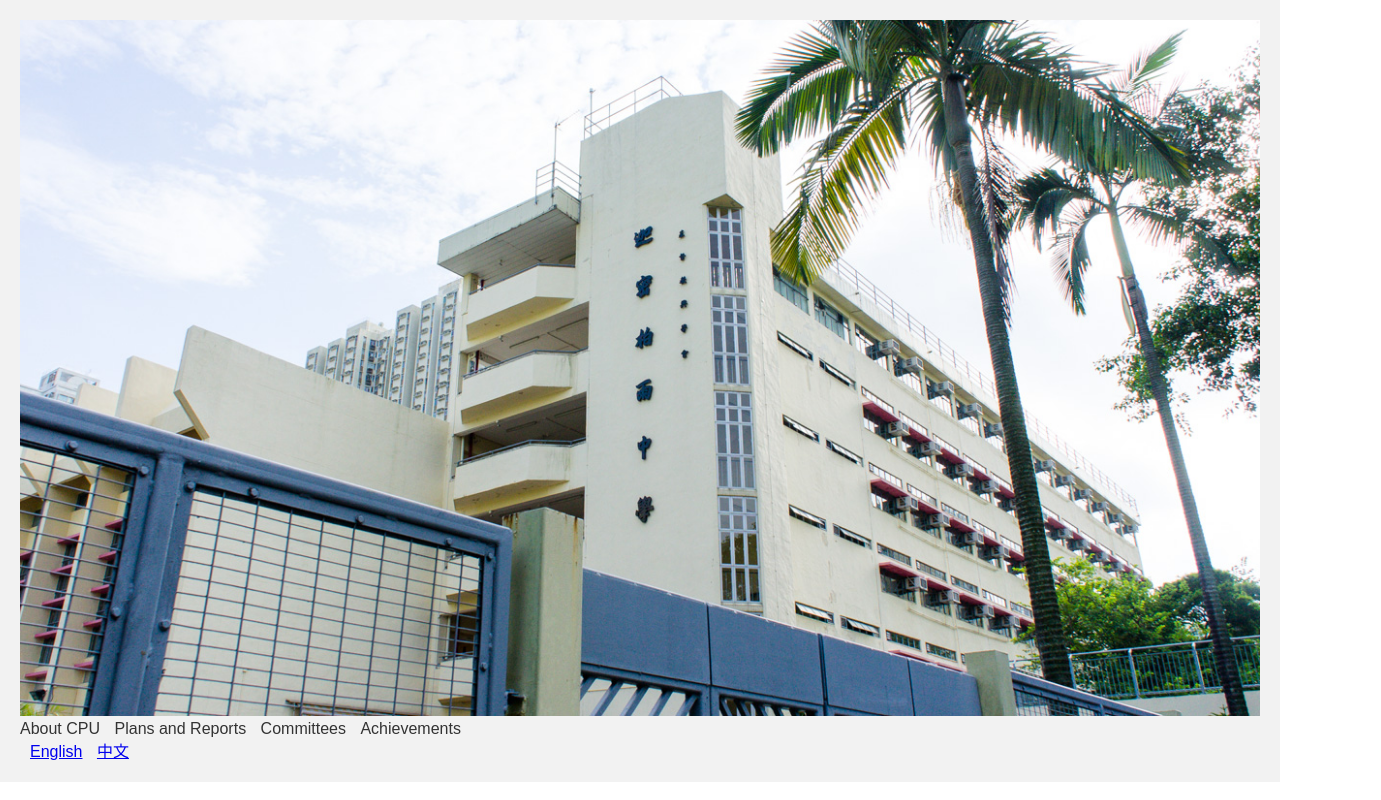
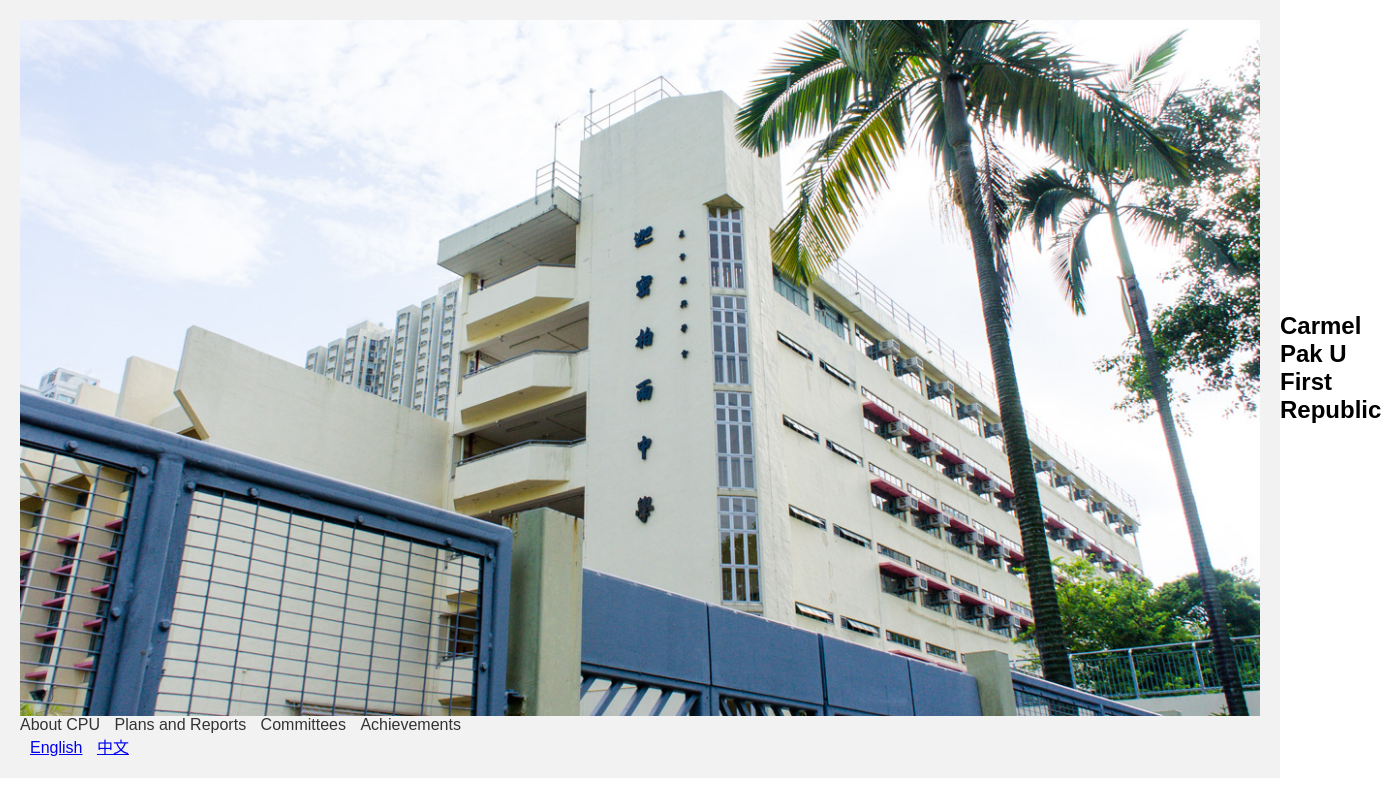
Before and after one commit to How1Come/cpu, a plain HTML site: page index.html in a window 1280 px wide. Shown: the top 800 px of the page, 1381 px wide, since content can reach past the window. Drawn offline with Linux system fonts and the light colour scheme.

Commit message:
cpu v0.35

```diff
--- a/index.html
+++ b/index.html
@@ -10,7 +10,10 @@
 
 <body>
   <header>
-    <img src="background-image.jpg" alt="Carmel Pak U First Republic Logo">
+    <div class="header-content">
+      <img src="background-image.jpg" alt="Carmel Pak U First Republic Logo" class="logo">
+      <h1 class="title">Carmel Pak U First Republic</h1>
+    </div>
     <nav>
       <ul>
         <li><a href="#about">About CPU</a></li>
--- a/style.css
+++ b/style.css
@@ -16,10 +16,19 @@ header {
   padding: 20px;
 }
 
-header img {
-  max-width: 100%; /* Set the maximum width to 100% */
-  height: auto; /* Maintain aspect ratio */
-  min-width: 200px; /* Set a minimum width for the logo */
+.header-content {
+  display: flex;
+  align-items: center;
+}
+
+.logo {
+  max-width: 100%;
+  height: auto;
+}
+
+.title {
+  margin-left: 20px;
+  font-size: 24px;
 }
 
 header nav ul {
@@ -60,7 +69,7 @@ section p {
 
 /* Media query for smaller screens */
 @media (max-width: 768px) {
-  header img {
-    max-width: 80%; /* Adjust the maximum width for smaller screens */
+  .title {
+    font-size: 20px;
   }
 }
```
